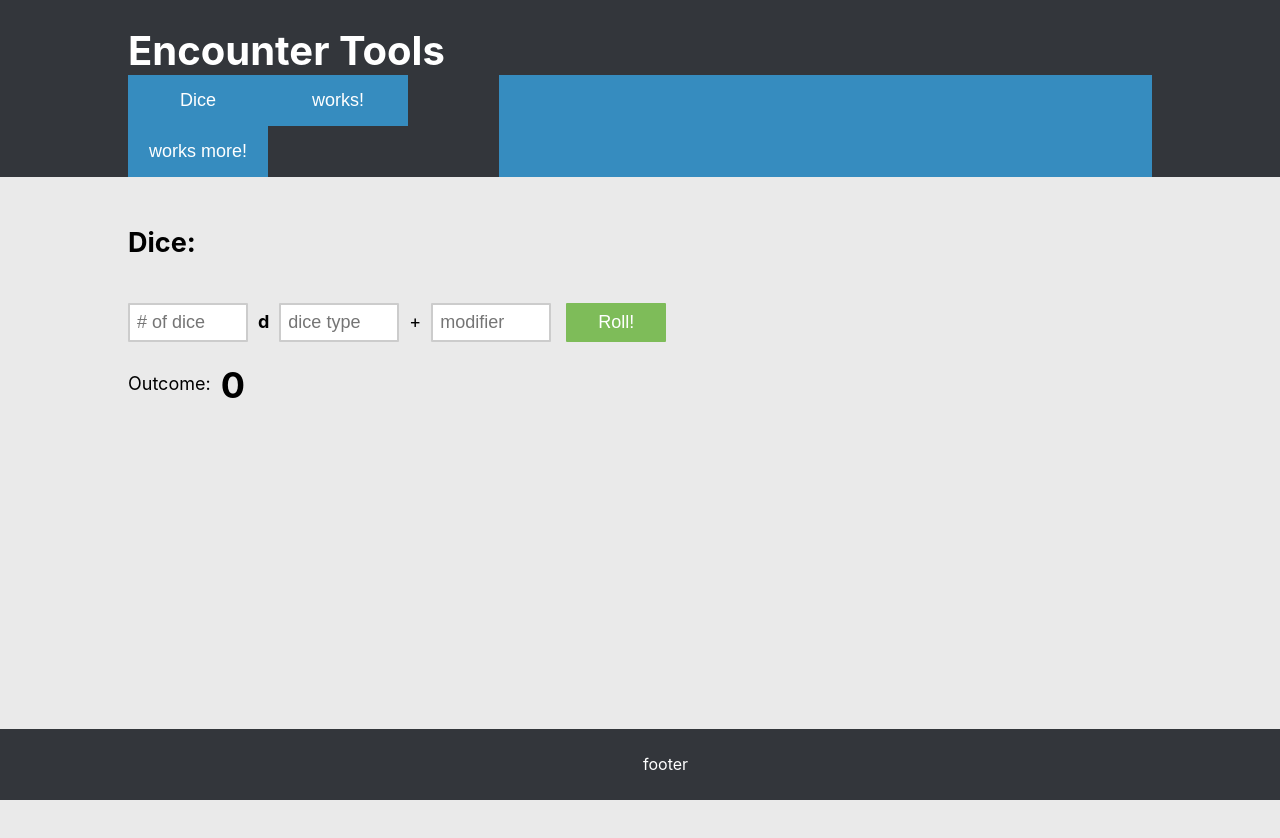
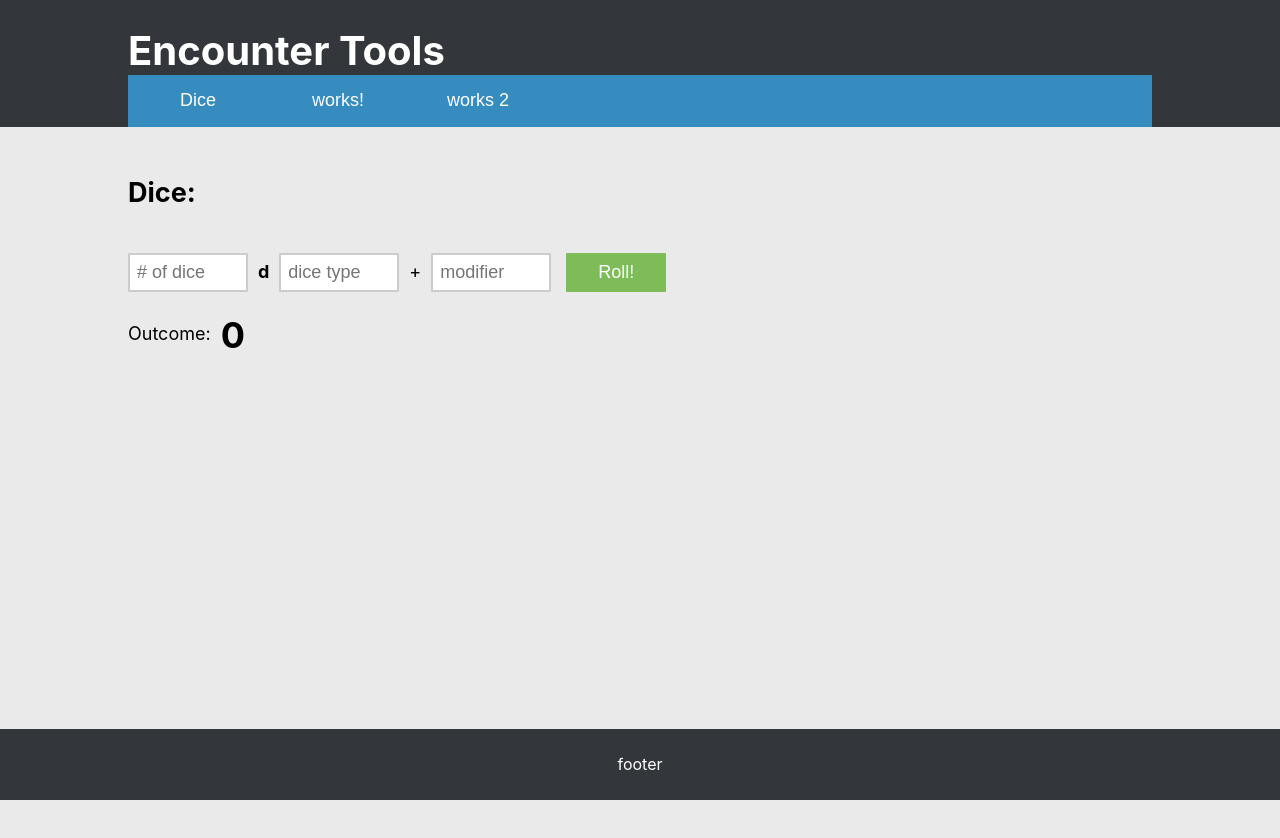
Before and after one commit to korekim/dnd-project, a React (Create React App) app: page / in a window 1280 px wide. Shown: the top 838 px of the page. Built offline with nearby package versions, Linux system fonts and the light colour scheme.

Commit message:
fixed banner width

```diff
--- a/src/component/App.css
+++ b/src/component/App.css
@@ -2,7 +2,12 @@ html, body {
   max-width: 100%;
   overflow-x: hidden;
   overflow-y: hidden;
-  max-height: 100%
+  max-height: 100%;
+  box-sizing: border-box;
+}
+
+*, *:before, *:after {
+  box-sizing: inherit;
 }
 
 .app {
@@ -17,12 +22,15 @@ html, body {
 }
 .header-banner {
   background-color: #368cbf;
-  display: block;
+  float: left;
   border: none;
+  margin: 0;
 }
 .blue-bar {
   display: flex;
   flex-direction: row;
+  z-index: 0;
+  box-sizing: border-box;
 }
 
 .footer {
@@ -41,16 +49,20 @@ html, body {
     padding-left: 10%;
     padding-right: 10%;
     padding-top: 2%;
+    padding-bottom: 1px;
     font-size: 20px;
+    width: 100%;
   }
 
   .header-banner {
-    padding: 10px;
+    padding: 26px;
     font-size: 18px;
-    width:70%;
+    width: 80%;
+    margin-right: 10%;
     z-index: 0;
-    position: relative;
-    margin: 0
+    position: absolute;
+    margin: 0;
+    box-sizing: border-box;
   }
 
   .slider-wrapper {
--- a/src/component/App.js
+++ b/src/component/App.js
@@ -80,7 +80,7 @@ changeSlides(id) {
             roll={this.state.roll}
           />
           <Slide text="works!" order='1'/>
-          <Slide text="works more!" order='2'/>
+          <Slide text="works 2" order='2'/>
         </div>
         <div className="footer">
           footer
--- a/src/component/slide-buttons.css
+++ b/src/component/slide-buttons.css
@@ -1,16 +1,17 @@
 button {
     background-color: #368cbf;
-    display: inline-block;
+    float: top;
     border: none;
     position: relative;
     z-index: 1;
     margin: 0;
     color: white;
+    box-sizing: border-box;
 }
 
 @media only screen and (min-width: 992px) {
     button {
-        padding: 15px 20px;
+        padding: 15px;
         font-size: 18px;
         width: 140px;
 
--- a/src/component/slide-buttons.js
+++ b/src/component/slide-buttons.js
@@ -7,7 +7,7 @@ const SlideButtons = (props) => {
         <div className="slide-buttons">
             <button class='dice' onClick={() => {props.changeSlides('0')}}>Dice</button>
             <button class='dice' onClick={() => {props.changeSlides('1')}}>works!</button>
-            <button class='dice' onClick={() => {props.changeSlides('2')}}>works more!</button>        </div>
+            <button class='dice' onClick={() => {props.changeSlides('2')}}>works 2</button>        </div>
     )
 }
 
```
